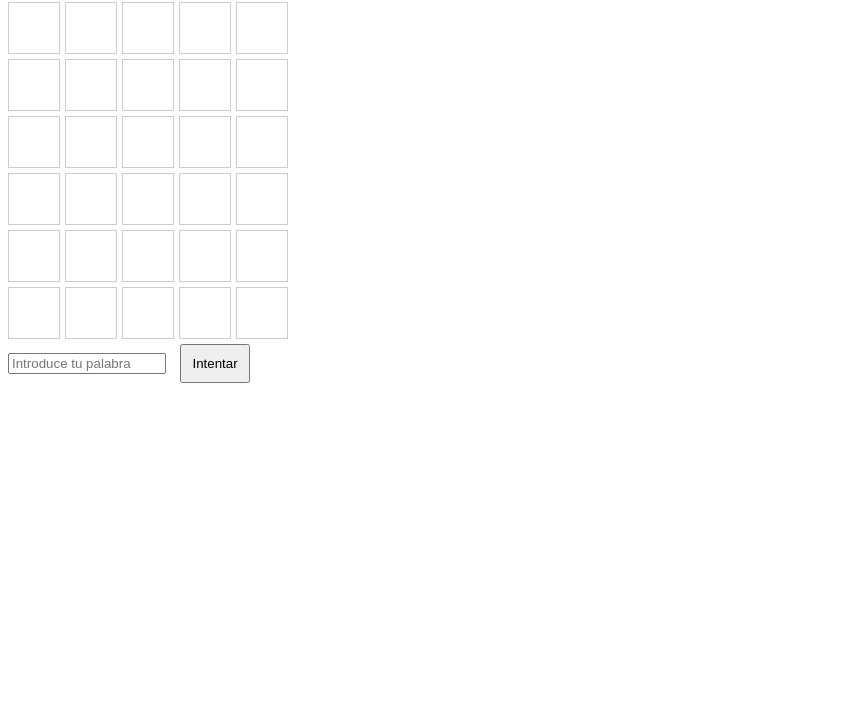
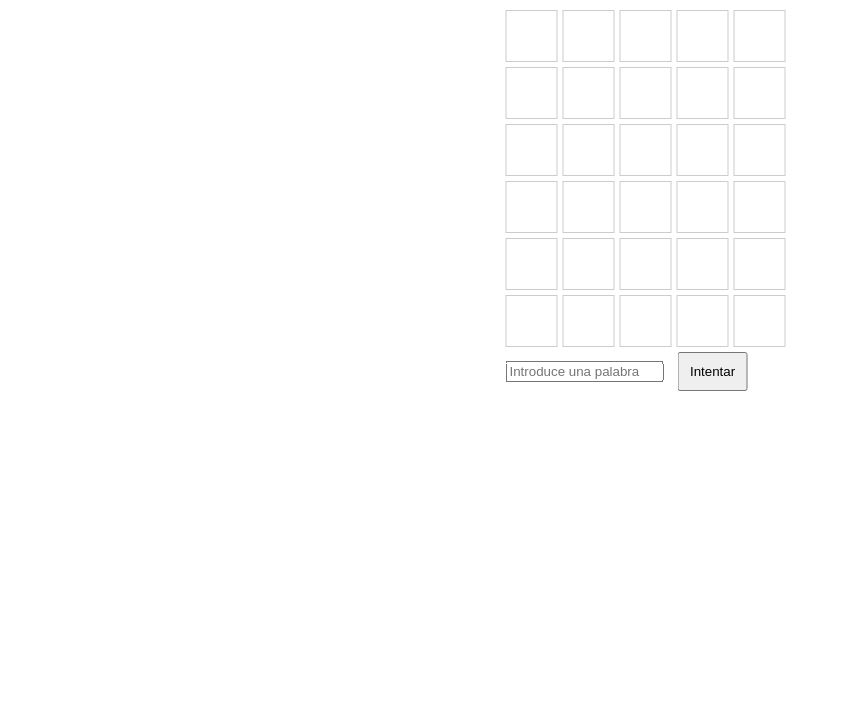
Before and after one commit to dagomem/LPDD2023, a plain HTML site: page home/index.html in a window 1280 px wide. Shown: the part 78-800 px from the top of the page, without its empty margins (0-841 px from the left). Drawn offline with Linux system fonts and the light colour scheme.

Commit message:
Mejora de posicionamiento y del input

```diff
--- a/home/index.html
+++ b/home/index.html
@@ -10,6 +10,9 @@
 		}
         body {
             font-family: Arial, sans-serif;
+            position: absolute;
+            left: 50%;
+            transform: translate(-50%);
         }
         .tabla {
             display: inline;
@@ -46,13 +49,11 @@
 <body>
 
     <h1>La palabra del día</h1>
-
-    <div class="tabla" id="tabla"></div>
-    <div>
-        <input type="text" class="input" id="inputRespuesta" maxlength="5" placeholder="Introduce tu palabra">
-        <button onclick="comprobarRespuesta()">Intentar</button>
-    </div>
-
+        <div class="tabla" id="tabla"></div>
+        <div>
+            <input type="text" class="input" id="inputRespuesta" maxlength="5" placeholder="Introduce una palabra">
+            <button onclick="comprobarRespuesta()">Intentar</button>
+        </div>
     <script>
         const palabraSecreta = "NEGAR";
 
@@ -104,6 +105,7 @@
             if (intentoActual === 6) {
                 finDelJuego();
             }
+            inputRespuesta.value = "";
         }
 
         function finDelJuego() {
```
